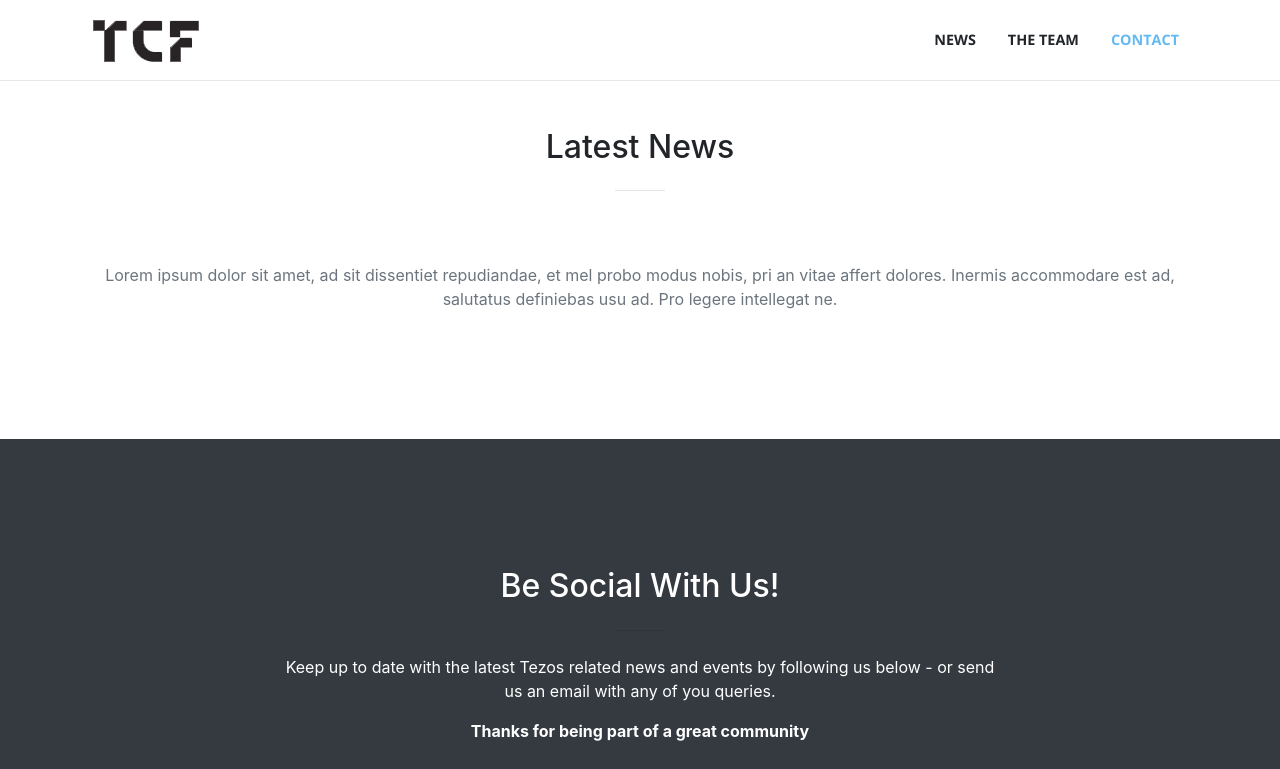
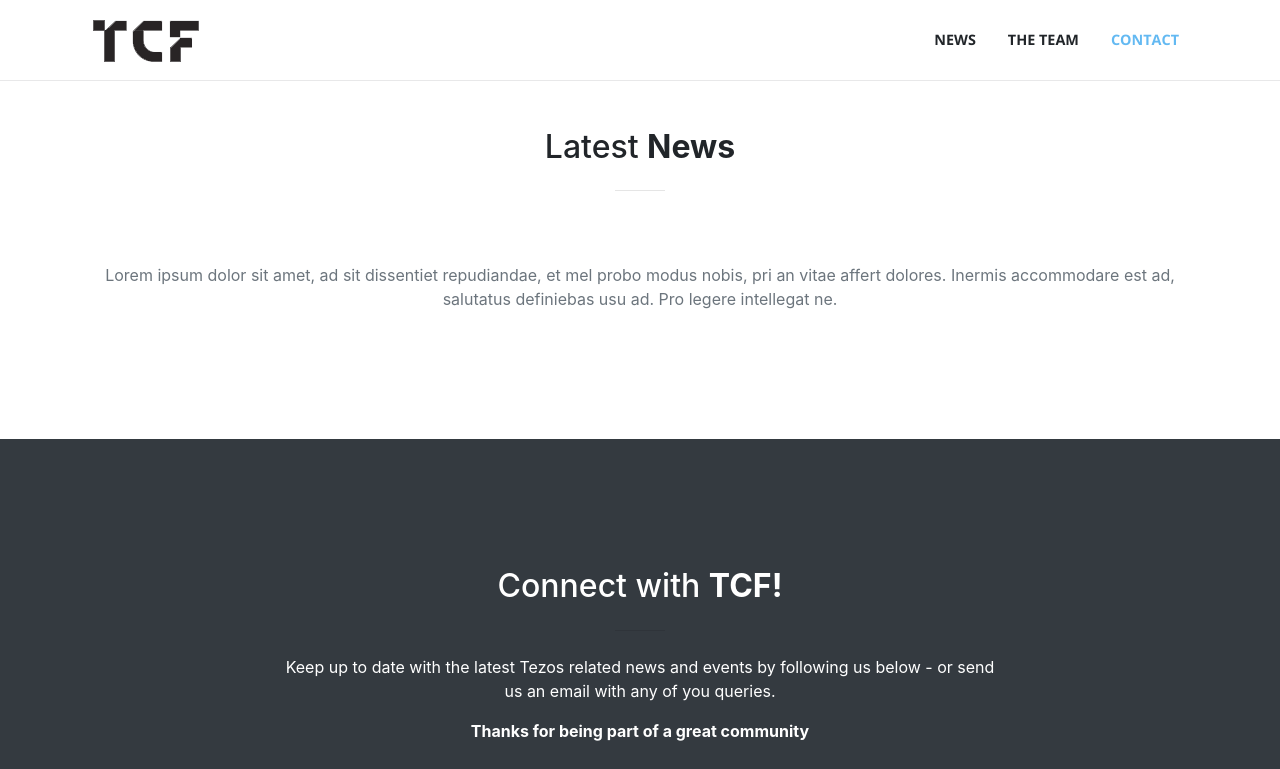
Before and after one commit to TezosCommons/tezoscommons.github.io, a website with bundled scripts: page news.html in a window 1280 px wide. Shown: the top 769 px of the page. Built offline with nearby package versions, Linux system fonts and the light colour scheme.

Commit message:
Content cjhanges

```diff
--- a/news.html
+++ b/news.html
@@ -55,7 +55,7 @@
       <div class="container">
         <div class="row">
           <div class="col-lg-12 text-center">
-            <h2 class="section-heading">Latest News</h2>
+            <h2 class="section-heading">Latest <strong>News</strong></h2>
             <hr class="my-4">
           </div>
         </div>
@@ -75,7 +75,7 @@
       <div class="container">
         <div class="row">
           <div class="col-lg-8 mx-auto text-center">
-            <h2 class="section-heading">Be Social With Us!</h2>
+            <h2 class="section-heading">Connect with <strong>TCF!</strong></h2>
             <hr class="my-4">
             <p>Keep up to date with the latest  Tezos related news and events by following us below - or send us an email with any of you queries.<p>
             <p class="mb-5"><strong>Thanks for being part of a great community</strong></p>
```
Also changed, not shown: team.html (+2 -2 lines).
